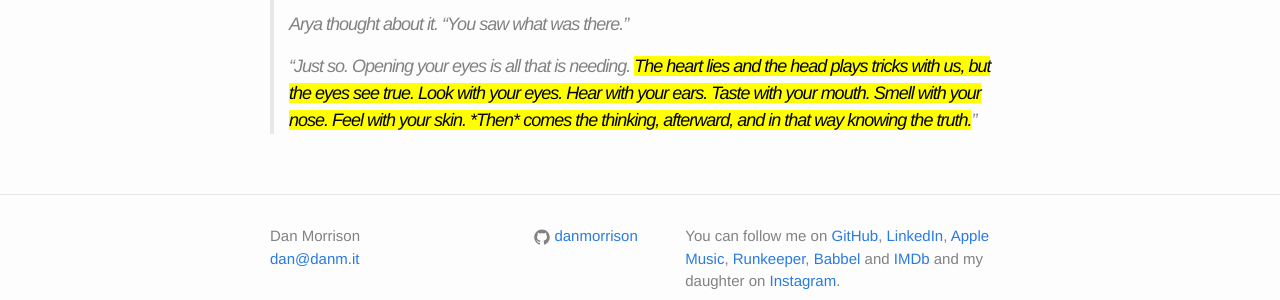
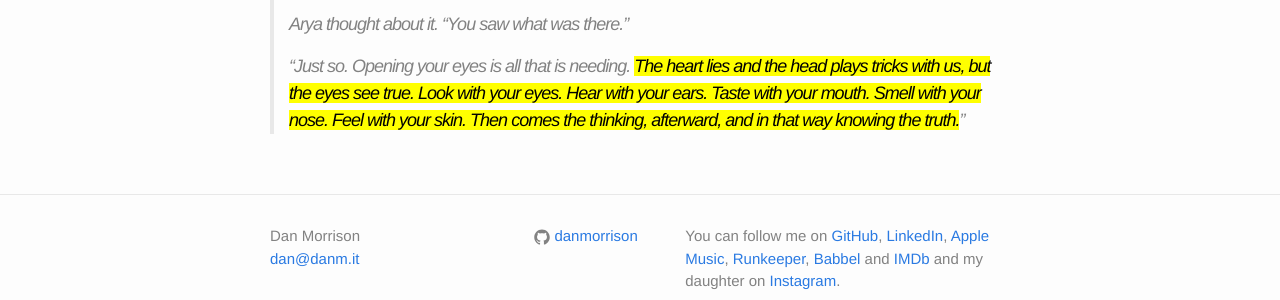
Before and after one commit to danmorrison/danmorrison.github.io, a Jekyll site: the page built from _posts/2017-10-18-the-first-sword-of-braavos.md, in a window 1280 px wide. Shown: the part 1785-2085 px from the top of the page. Built offline with Jekyll 4.4.1, drawn with Linux system fonts in a browser that asks for light colours.

Commit message:
Fix emphasis

```diff
--- a/_posts/2017-10-18-the-first-sword-of-braavos.md
+++ b/_posts/2017-10-18-the-first-sword-of-braavos.md
@@ -108,6 +108,6 @@
 > Taste with your mouth.
 > Smell with your nose.
 > Feel with your skin.
-> *Then* comes the thinking, afterward, and in that way knowing the truth.</mark>"
+> <em>Then</em> comes the thinking, afterward, and in that way knowing the truth.</mark>"
 
 [A Game of Thrones by George RR Martin]: https://itunes.apple.com/book/id1157102234
```
